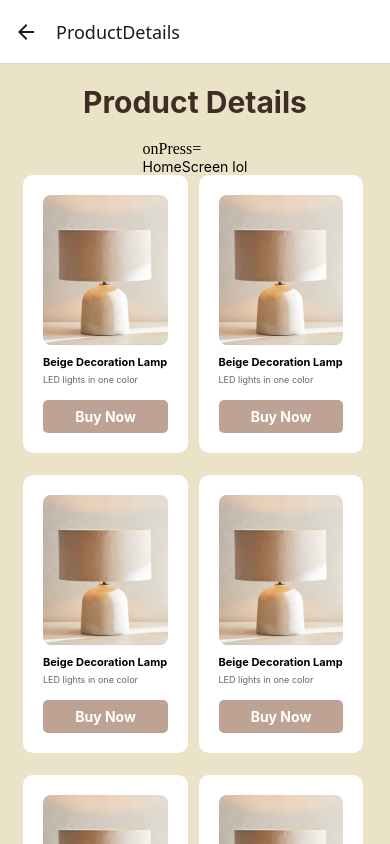
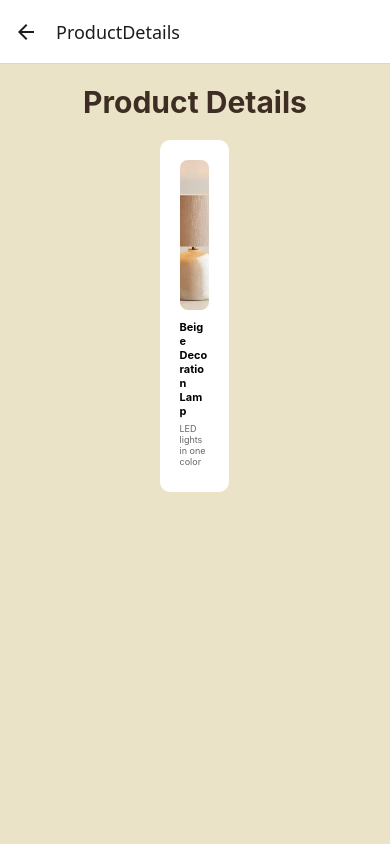
Before and after one commit to AlithaPwls/mobile-app, a React Native app: screen /ProductDetails in a window 390 px wide. Shown: the top 844 px of the page. Built offline with nearby package versions, Linux system fonts and the light colour scheme.

Commit message:
adding a button to homepage

```diff
--- a/components/ProductCard.js
+++ b/components/ProductCard.js
@@ -1,15 +1,19 @@
 import React from "react";
 import { View, Text, Image, StyleSheet, TouchableOpacity } from "react-native";
 
-const ProductCard = () => {
+const ProductCard = ({ navigation, showButton = true }) => {
   return (
     <View style={styles.card}>
       <Image source={require("../images/lamp.jpg")} style={styles.image} />
       <Text style={styles.title}>Beige Decoration Lamp</Text>
       <Text style={styles.description}>LED lights in one color</Text>
-      <TouchableOpacity style={styles.button}>
+
+      {/* Knop alleen tonen als showButton true is */}
+      {showButton && (
+        <TouchableOpacity style={styles.button} onPress={() => navigation.navigate("ProductDetails")}>
           <Text style={styles.buttonText}>Buy Now</Text>
         </TouchableOpacity>
+      )}
     </View>
   );
 };
@@ -49,7 +53,6 @@ const styles = StyleSheet.create({
     borderRadius: 5,
     marginTop: 10,
     alignItems: "center",
-
   },
   buttonText: {
     color: "#fff",
--- a/screens/HomeScreen.js
+++ b/screens/HomeScreen.js
@@ -1,6 +1,6 @@
 import { StatusBar } from "expo-status-bar";
 import { StyleSheet, Text, View, ScrollView, TouchableOpacity } from "react-native";
-import ProductCard from "../components/ProductCard"; // Check of het pad klopt!
+import ProductCard from "../components/ProductCard";
 
 
 
@@ -17,7 +17,7 @@ const HomeScreen = ({ navigation }) => {
       <ScrollView contentContainerStyle={styles.scrollContainer}>
         <View style={styles.row}>
           {[...Array(8)].map((_, index) => (
-            <ProductCard key={index} />
+            <ProductCard key={index} navigation={navigation} />
           ))}
         </View>
       </ScrollView>
--- a/screens/ProductDetails.js
+++ b/screens/ProductDetails.js
@@ -1,26 +1,18 @@
 import { StatusBar } from "expo-status-bar";
-import { StyleSheet, Text, View, ScrollView, TouchableOpacity } from "react-native";
-import ProductCard from "../components/ProductCard"; // Check of het pad klopt!
+import { StyleSheet, Text, View, ScrollView } from "react-native";
+import ProductCard from "../components/ProductCard";
 
 const ProductDetails = ({ navigation }) => {
   return (
     <View style={styles.container}>
       <Text style={styles.header}>Product Details</Text>
 
-      <TouchableOpacity>
-        onPress={() => navigation.navigate("HomeScreen")}
-        <Text style={styles.buttonText}>HomeScreen lol</Text>
-        </TouchableOpacity>
-
-
       <ScrollView contentContainerStyle={styles.scrollContainer}>
         <View style={styles.row}>
-          {/* Meerdere ProductCards weergeven */}
-          {[...Array(8)].map((_, index) => (
-            <ProductCard key={index} />
-          ))}
+          <ProductCard showButton={false} />
         </View>
       </ScrollView>
+
       <StatusBar style="auto" />
     </View>
   );
```
Lines whose indentation alone changed are shown as unchanged.
